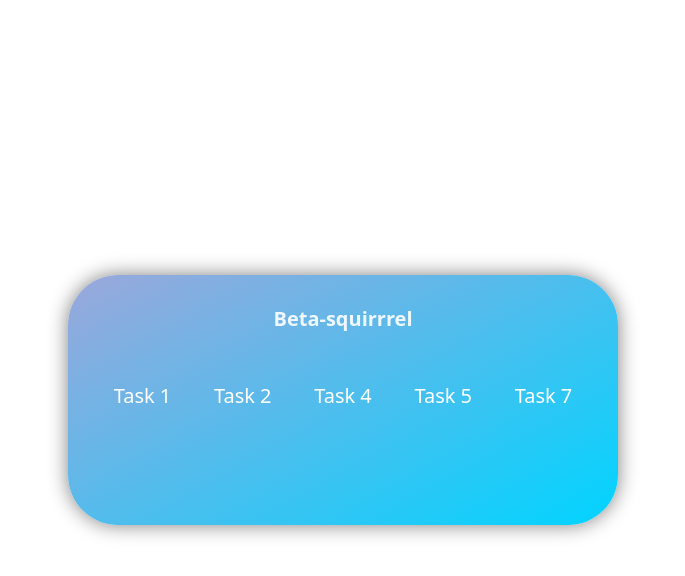
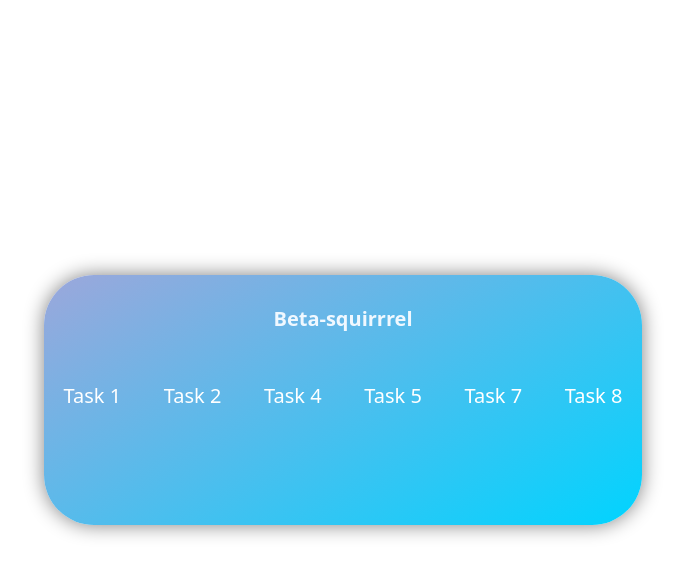
Before and after one commit to nivedh-udayasing/betasquirrel-nivedh-tasks, a PHP site: page / in a window 1280 px wide. Shown: the top 576 px of the page, without its empty margins (297-982 px from the left). Run offline with PHP 8.4, Linux system fonts and the light colour scheme.

Commit message:
index file modified

```diff
--- a/css/style.css
+++ b/css/style.css
@@ -11,7 +11,6 @@ body {
   align-items: center;
 }
 .box {
-  width: 550px;
   height: 250px;
   background: linear-gradient(
     151deg,
--- a/index.html
+++ b/index.html
@@ -26,6 +26,7 @@
           href="https://www.figma.com/file/OtY0JAHQlw8LcsrnEAVZUb/Car-wash-Website-design?node-id=0%3A1&t=SIZA6ttRp8iKb4hR-1"
           >Task 7</a
         >
+        <a href="task-8/index.html">Task 8</a>
       </div>
     </div>
   </body>
```
